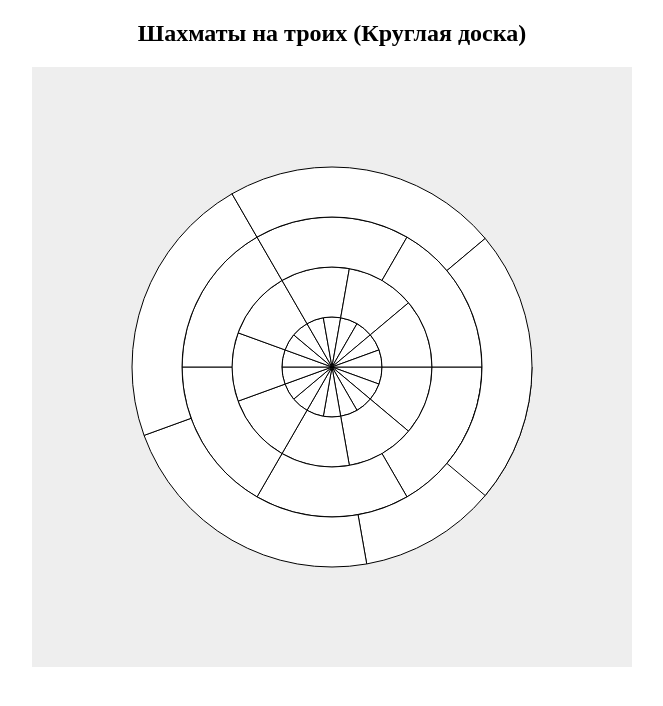
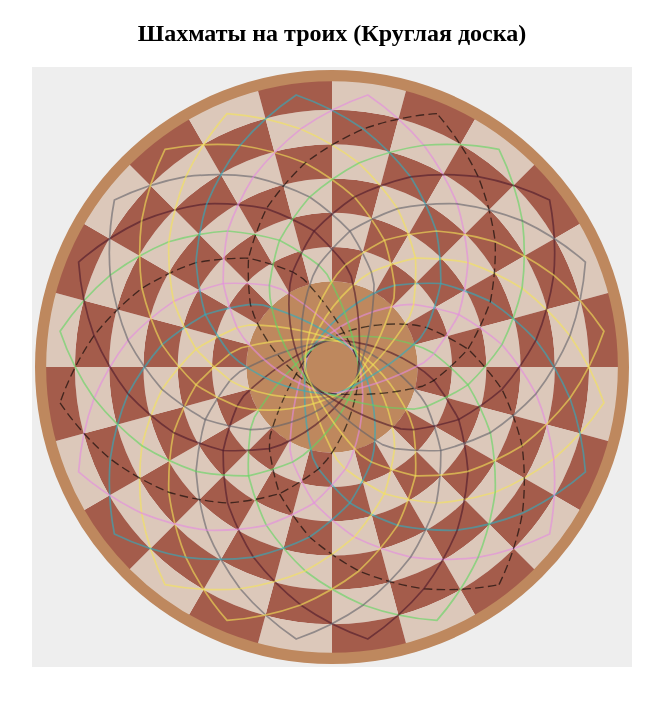
Before and after one commit to timoncraus/Round3ManChess, a Django app: page / in a window 1280 px wide. Shown: the top 706 px of the page, without its empty margins (308-971 px from the left). Run offline with Django 4.2, Linux system fonts and the light colour scheme.

Commit message:
Правильно и красиво нарисованная доска

```diff
--- a/chessfor3/chessfor3/settings.py
+++ b/chessfor3/chessfor3/settings.py
@@ -127,7 +127,8 @@ USE_TZ = True
 # Static files (CSS, JavaScript, Images)
 # https://docs.djangoproject.com/en/4.2/howto/static-files/
 
-STATIC_URL = 'static/'
+STATIC_URL = '/static/'
+STATICFILES_DIRS = [BASE_DIR / "static"]
 
 # Default primary key field type
 # https://docs.djangoproject.com/en/4.2/ref/settings/#default-auto-field
--- /dev/null
+++ b/chessfor3/static/css/index.css
@@ -0,0 +1,44 @@
+svg {
+    display: block;
+    margin: auto;
+    background: #eee;
+}
+.cell {
+
+}
+.cell:hover {
+    fill: lightgreen !important;
+}
+.border {
+    fill: none;
+    stroke: #BE885E;
+    stroke-width: 13;
+}
+.line {
+    fill: none;
+    stroke-width: 2;
+    opacity: 0.6;
+}
+.blue-line {
+    stroke: #2CAFC3;
+}
+.yellow-line {
+    stroke: #F5E557;
+}
+.pink-line {
+    stroke: #E48AE1;
+}
+.green-line {
+    stroke: #5FD75F;
+}
+.maroon-line {
+    stroke: #4E182A;
+}
+.gray-line {
+    stroke: #626269;
+}
+.black-line {
+    stroke: #000000;
+    stroke-width: 1.6;
+    stroke-dasharray: 10, 5;
+}
--- /dev/null
+++ b/chessfor3/static/js/index.js
@@ -0,0 +1,127 @@
+const board = document.getElementById("board");
+const rings = 6; // Количество колец (по вертикали)
+const sectors = 24; // Общее количество клеток по горизонтали
+const radiusStep = 40; // Расстояние между кольцами
+const centerRadius = 100; // Увеличиваем радиус центральной пустой клетки
+const outerBorderRadius = (rings * radiusStep) + centerRadius; // Радиус внешней границы
+const angleStep = 360 / sectors;
+
+const lineColors = ["yellow-line", "blue-line", "pink-line", "black-line",
+    "green-line", "maroon-line", "gray-line", "yellow-line"]
+
+function drawBoard() {
+    // Отрисовка центральной клетки (пустышка)
+    const center = document.createElementNS("http://www.w3.org/2000/svg", "circle");
+    center.setAttribute("cx", 0);
+    center.setAttribute("cy", 0);
+    center.setAttribute("r", centerRadius);
+    center.setAttribute("fill", "#BE885E");
+    board.appendChild(center);
+
+    // Отрисовка колец и секторов
+    for (let r = 1; r <= rings; r++) {
+        let innerRadius = (r - 1) * radiusStep + centerRadius;
+        let outerRadius = r * radiusStep + centerRadius;
+
+        for (let s = 0; s < sectors; s++) {
+            let startAngle = s * angleStep;
+            let endAngle = (s + 1) * angleStep;
+
+            let path = createSectorPath(innerRadius, outerRadius, startAngle, endAngle);
+            let cell = document.createElementNS("http://www.w3.org/2000/svg", "path");
+            cell.setAttribute("d", path);
+
+            // Чередование цветов клеток
+            let color = (r + s) % 2 === 0 ? "#DCC8BA" : "#A45C4B";
+            cell.setAttribute("fill", color);
+            cell.setAttribute("class", "cell");
+
+            board.appendChild(cell);
+            if(r==rings) {
+                midAngle = (startAngle + endAngle) / 2
+                midRadius = (innerRadius + outerRadius) / 2
+                drawDashedArc(midAngle, midRadius, lineColors[s%8]);
+            }
+        }
+    }
+
+    // Добавление внешней границы
+    const border = document.createElementNS("http://www.w3.org/2000/svg", "circle");
+    border.setAttribute("cx", 0);
+    border.setAttribute("cy", 0);
+    border.setAttribute("r", outerBorderRadius);
+    border.setAttribute("class", "border");
+    board.appendChild(border);
+
+    // Нарисуем цветную дугу через центральную клетку
+
+}
+
+function toRad(angle) {
+    return (Math.PI / 180) * angle;
+}
+
+function createSectorPath(innerR, outerR, startAngle, endAngle) {
+    let x1 = Math.cos(toRad(startAngle)) * innerR;
+    let y1 = Math.sin(toRad(startAngle)) * innerR;
+    let x2 = Math.cos(toRad(endAngle)) * innerR;
+    let y2 = Math.sin(toRad(endAngle)) * innerR;
+    let x3 = Math.cos(toRad(endAngle)) * outerR;
+    let y3 = Math.sin(toRad(endAngle)) * outerR;
+    let x4 = Math.cos(toRad(startAngle)) * outerR;
+    let y4 = Math.sin(toRad(startAngle)) * outerR;
+
+    return `M ${x1} ${y1} A ${innerR} ${innerR} 0 0 1 ${x2} ${y2}
+            L ${x3} ${y3} A ${outerR} ${outerR} 0 0 0 ${x4} ${y4} Z`;
+}
+
+function getX(angle) {
+    return Math.cos(toRad(angle));
+}
+
+function getY(angle) {
+    return Math.sin(toRad(angle));
+}
+
+function getPoint(startAngle, startRadius, a, k, radius=1) {
+    return `A ${startRadius*radius} ${startRadius*radius} 0 0 0 `+
+        `${getX(startAngle - angleStep*a) * (startRadius - radiusStep*k)} `+
+        `${getY(startAngle - angleStep*a) * (startRadius - radiusStep*k)}`
+}
+
+// Функция для рисования цветной пунктирной дуги
+function drawDashedArc(startAngle, startRadius, lineColor) {
+    const radius = 10
+    const endRadius = startRadius + 40; // Радиус для конца дуги
+
+    // Путь для дуги, который будет плавно изгибаться через центральную клетку
+    const path = `
+        M ${getX(startAngle) * startRadius} ${getY(startAngle) * startRadius}
+
+        ${getPoint(startAngle, startRadius, 1, 1)}
+        ${getPoint(startAngle, startRadius, 2, 2)}
+        ${getPoint(startAngle, startRadius, 3, 3)}
+        ${getPoint(startAngle, startRadius, 4, 4)}
+        ${getPoint(startAngle, startRadius, 4, 4)}
+        ${getPoint(startAngle, startRadius, 5, 5)}
+        ${getPoint(startAngle, startRadius, 5.3, 5.3)}
+        ${getPoint(startAngle, startRadius, 0, 8.8, 0.6)}
+        ${getPoint(startAngle, startRadius, -5.3, 5.3)}
+        ${getPoint(startAngle, startRadius, -5, 5)}
+        ${getPoint(startAngle, startRadius, -4, 4)}
+        ${getPoint(startAngle, startRadius, -3, 3)}
+        ${getPoint(startAngle, startRadius, -2, 2)}
+        ${getPoint(startAngle, startRadius, -1, 1)}
+
+        A ${startRadius} ${startRadius} 0 0 0 ${getX(startAngle) * startRadius} ${getY(startAngle) * startRadius}
+        Z
+    `;
+
+    // Добавление дуги
+    const arc = document.createElementNS("http://www.w3.org/2000/svg", "path");
+    arc.setAttribute("d", path);
+    arc.setAttribute("class", `line ${lineColor}`);
+    board.appendChild(arc);
+}
+
+drawBoard();
--- a/chessfor3/templates/game/index.html
+++ b/chessfor3/templates/game/index.html
@@ -1,70 +1,15 @@
+{% load static %}
 <!DOCTYPE html>
 <html lang="ru">
 <head>
     <meta charset="UTF-8">
     <title>Круглая шахматная доска на троих</title>
-    <style>
-        svg {
-            display: block;
-            margin: auto;
-            background: #eee;
-        }
-        .cell {
-            fill: white;
-            stroke: black;
-            stroke-width: 1;
-        }
-        .cell:hover {
-            fill: lightblue;
-        }
-    </style>
+    <link rel="stylesheet" href="{% static 'css/index.css' %}" />
 </head>
 <body>
     <h2 style="text-align:center;">Шахматы на троих (Круглая доска)</h2>
-    <svg id="board" width="600" height="600" viewBox="-300 -300 600 600"></svg>
+    <svg id="board" width="600" height="600" viewBox="-350 -350 700 700"></svg>
 
-    <script>
-        const board = document.getElementById("board");
-        const rings = 4; // Количество колец
-        const sectors = 18; // Количество секторов в самом внешнем кольце
-        const radiusStep = 50; // Расстояние между кольцами
-
-        function drawBoard() {
-            for (let r = 1; r <= rings; r++) {
-                let numSectors = sectors / r;
-                let angleStep = 360 / numSectors;
-                let innerRadius = (r - 1) * radiusStep;
-                let outerRadius = r * radiusStep;
-
-                for (let s = 0; s < numSectors; s++) {
-                    let startAngle = s * angleStep;
-                    let endAngle = (s + 1) * angleStep;
-
-                    let path = createSectorPath(innerRadius, outerRadius, startAngle, endAngle);
-                    let cell = document.createElementNS("http://www.w3.org/2000/svg", "path");
-                    cell.setAttribute("d", path);
-                    cell.setAttribute("class", "cell");
-                    board.appendChild(cell);
-                }
-            }
-        }
-
-        function createSectorPath(innerR, outerR, startAngle, endAngle) {
-            let toRad = angle => (Math.PI / 180) * angle;
-            let x1 = Math.cos(toRad(startAngle)) * innerR;
-            let y1 = Math.sin(toRad(startAngle)) * innerR;
-            let x2 = Math.cos(toRad(endAngle)) * innerR;
-            let y2 = Math.sin(toRad(endAngle)) * innerR;
-            let x3 = Math.cos(toRad(endAngle)) * outerR;
-            let y3 = Math.sin(toRad(endAngle)) * outerR;
-            let x4 = Math.cos(toRad(startAngle)) * outerR;
-            let y4 = Math.sin(toRad(startAngle)) * outerR;
-
-            return `M ${x1} ${y1} A ${innerR} ${innerR} 0 0 1 ${x2} ${y2}
-                    L ${x3} ${y3} A ${outerR} ${outerR} 0 0 0 ${x4} ${y4} Z`;
-        }
-
-        drawBoard();
-    </script>
+    <script src="{% static 'js/index.js' %}"></script>
 </body>
 </html>
```
